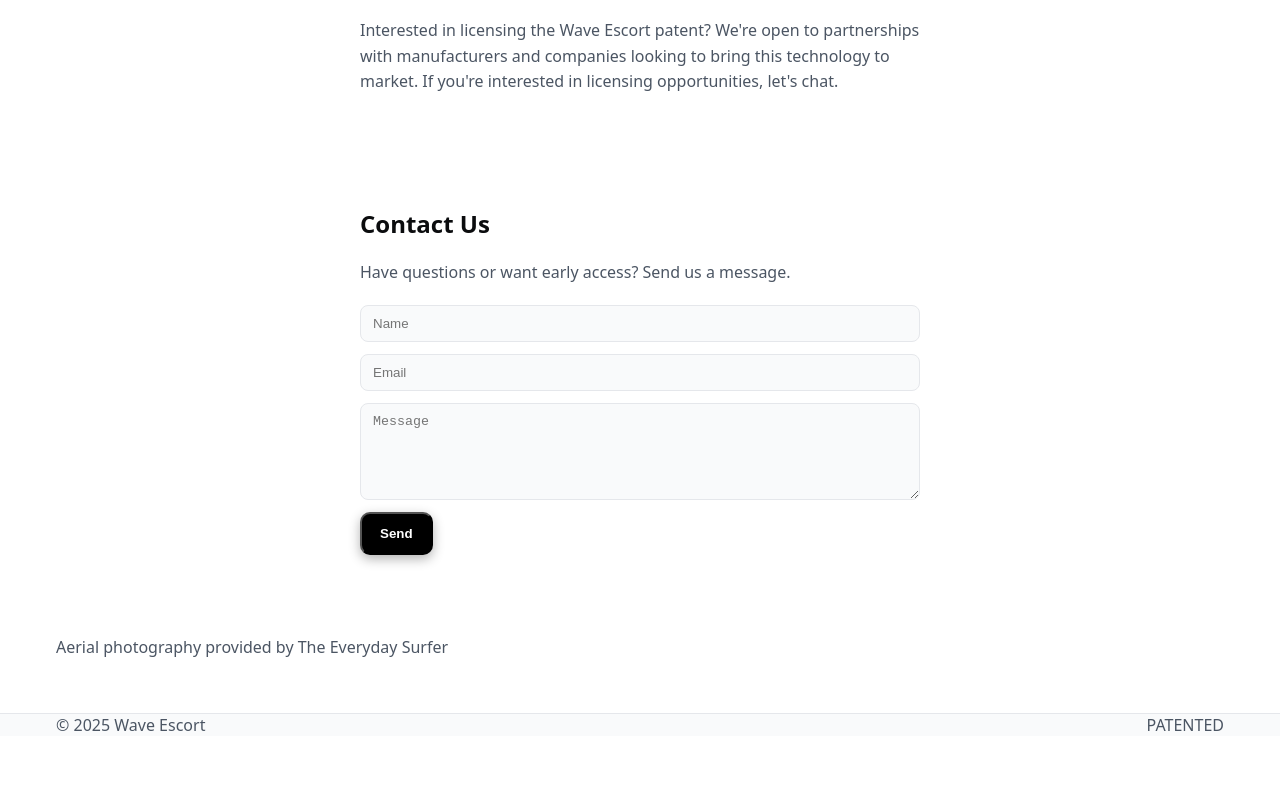
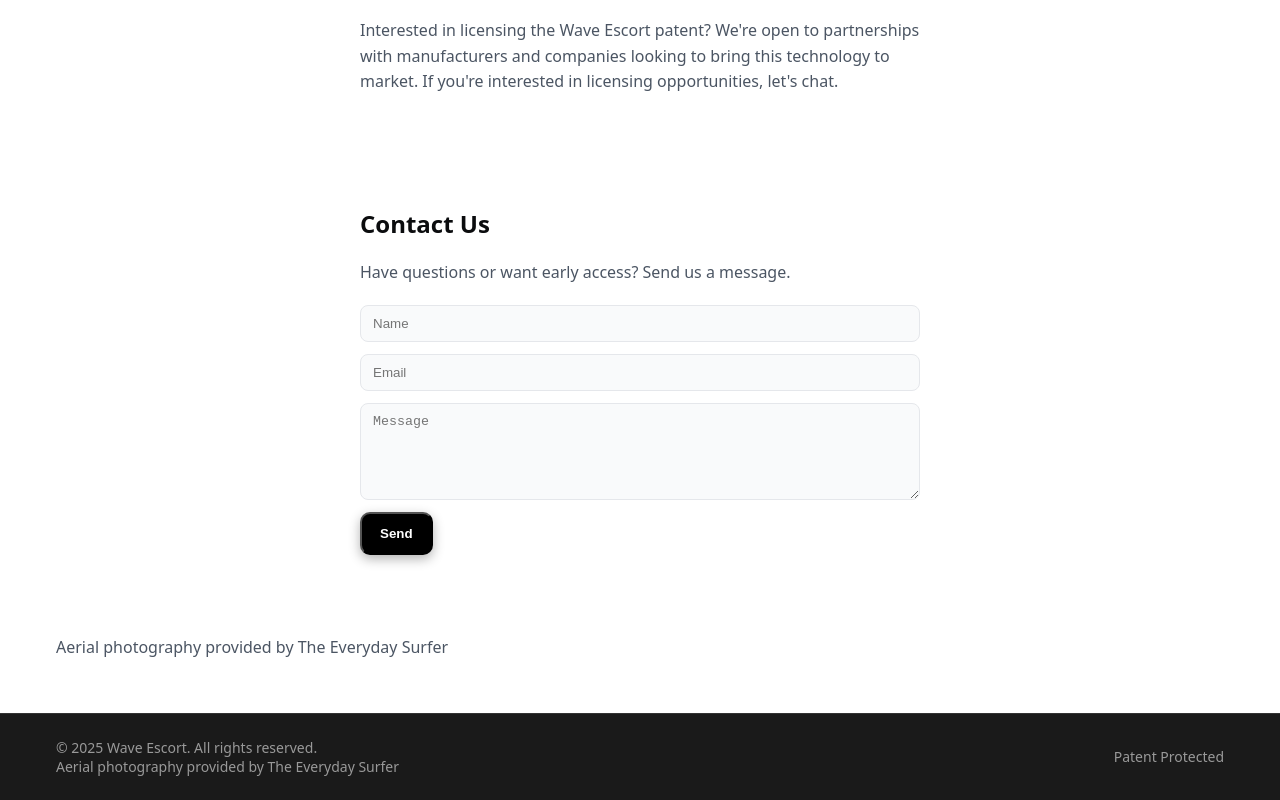
Before and after one commit to kevindickinson/wave_escort, a Next.js app: page / in a window 1280 px wide. Shown: the part 3326-4126 px from the top of the page. Before the commit the page ends 4062 px from the top, so only its background shows below. Built offline with nearby package versions, Linux system fonts and the light colour scheme.

Commit message:
Integrate Footer component into layout and enhance styling for improved visual consistency. Update HomePage video iframe styles for better presentation.

```diff
--- a/src/app/layout.tsx
+++ b/src/app/layout.tsx
@@ -1,5 +1,6 @@
 import type { Metadata } from 'next';
 import ActiveLink from '../components/ActiveLink';
+import { Footer } from '../components/Footer';
 import './globals.css';
 
 export const metadata: Metadata = {
@@ -18,16 +19,6 @@
   return null;
 }
 
-function Footer() {
-  return (
-    <footer>
-      <div className="container footer-inner">
-        <div className="muted">© {new Date().getFullYear()} Wave Escort</div>
-        <div className="muted">PATENTED</div>
-      </div>
-    </footer>
-  );
-}
 
 export default function RootLayout({ children }: { children: React.ReactNode }) {
   return (
--- a/src/app/page.tsx
+++ b/src/app/page.tsx
@@ -177,9 +177,9 @@
       <section className="section-banner" id="how-it-works">
         <h3 style={{textAlign: 'center', marginTop: 24, fontSize: '28px'}}>How it Works: A deep dive.</h3>
         <div style={{maxWidth: 1000, margin: '24px auto'}}>
-          <div style={{position: 'relative', width: '100%', paddingBottom: '56.25%', borderRadius: 12, overflow: 'hidden', background: '#000'}}>
+          <div style={{position: 'relative', width: '100%', paddingBottom: '56.25%', borderRadius: 12, overflow: 'hidden', background: '#000', border: 'none'}}>
             <iframe
-              style={{position: 'absolute', top: 0, left: 0, width: '100%', height: '100%'}}
+              style={{position: 'absolute', top: 0, left: 0, width: '100%', height: '100%', border: 'none', borderRadius: 12}}
               src="https://www.youtube.com/embed/h0PnIviFuX0"
               title="Wave Escort - How it Works"
               allow="accelerometer; autoplay; clipboard-write; encrypted-media; gyroscope; picture-in-picture; web-share"
--- a/src/components/Footer.tsx
+++ b/src/components/Footer.tsx
@@ -1,8 +1,37 @@
 export function Footer() {
   return (
-    <footer className="border-t border-white/10 py-8 text-center text-sm text-white/60">
-      <div className="container-max">
-        Copyright © 2025 by Kevin Dickinson. All rights reserved.
+    <footer style={{
+      background: '#1a1a1a',
+      color: '#ffffff',
+      borderTop: '1px solid #333333',
+      padding: '24px 0'
+    }}>
+      <div className="container">
+        <div style={{
+          display: 'flex',
+          justifyContent: 'space-between',
+          alignItems: 'center',
+          flexWrap: 'wrap',
+          gap: '16px'
+        }}>
+          {/* Left Side - Copyright */}
+          <div style={{
+            color: '#999999',
+            fontSize: '14px'
+          }}>
+            © 2025 Wave Escort. All rights reserved.
+            <br />
+            Aerial photography provided by The Everyday Surfer
+          </div>
+
+          {/* Right Side - Patent Info */}
+          <div style={{
+            color: '#999999',
+            fontSize: '14px'
+          }}>
+            Patent Protected
+          </div>
+        </div>
       </div>
     </footer>
   );
```
